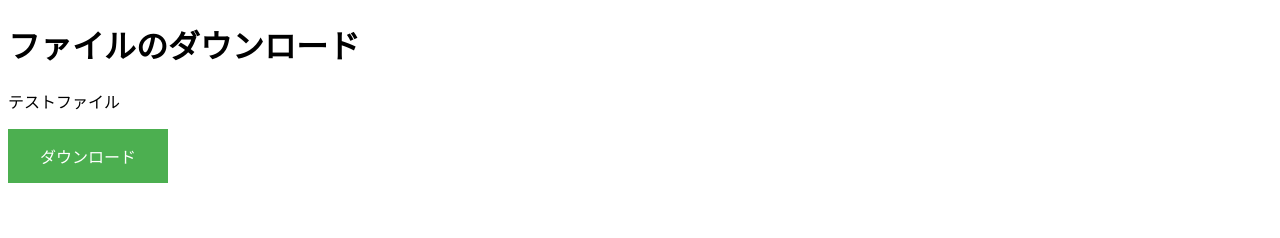
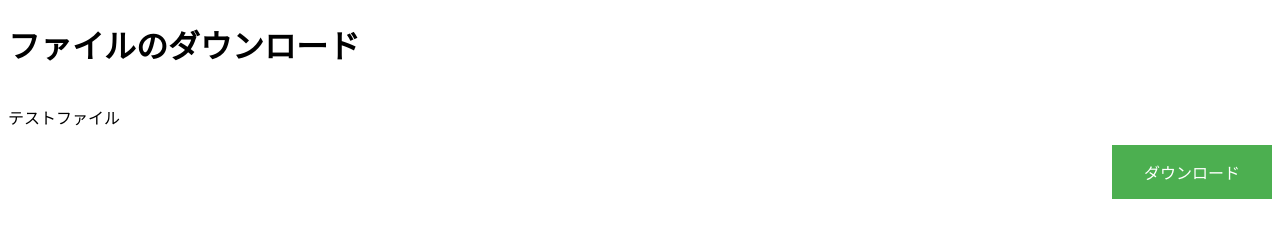
Before and after one commit to auticHub/web, a plain HTML site: page index.html in a window 1280 px wide. Drawn offline with Linux system fonts and the light colour scheme.

Commit message:
編集2_ダウンロードボタン配置変更

```diff
--- a/index.html
+++ b/index.html
@@ -13,14 +13,20 @@
       display: inline-block;
       font-size: 16px;
       cursor: pointer;
+      float: right; /* ボタンを右に寄せる */
+      margin-left: 20px; /* 左側に少しスペースを作る */
+    }
+    .container {
+      overflow: auto; /* floatをクリア */
     }
   </style>
 </head>
 <body>
   <h1>ファイルのダウンロード</h1>
-  <p>テストファイル</p>
-
-  <button class="download-button" onclick="downloadFile()">ダウンロード</button>
+  <div class="container">
+    <p>テストファイル</p>
+    <button class="download-button" onclick="downloadFile()">ダウンロード</button>
+  </div>
 
   <script>
     function downloadFile() {
```
